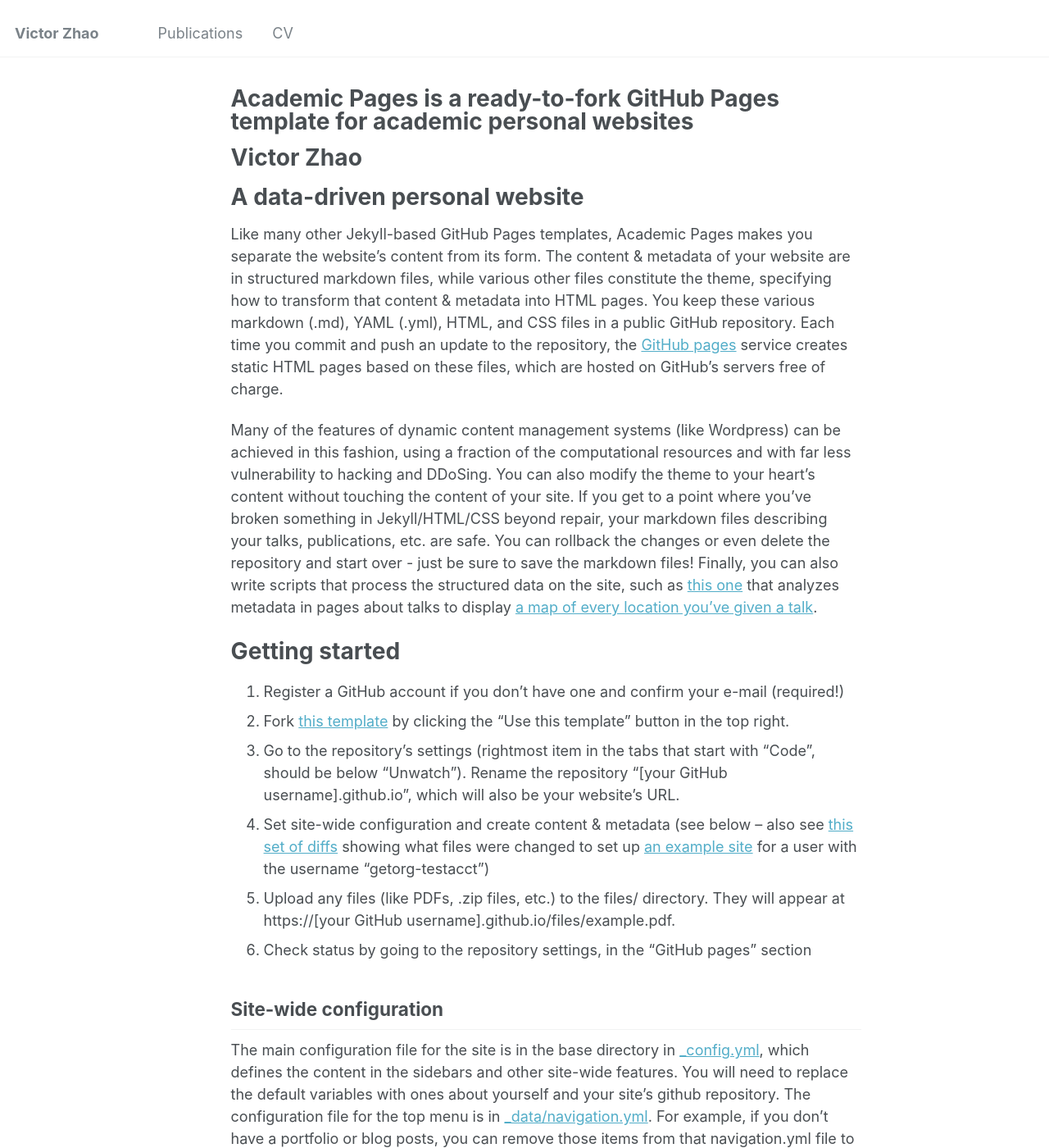
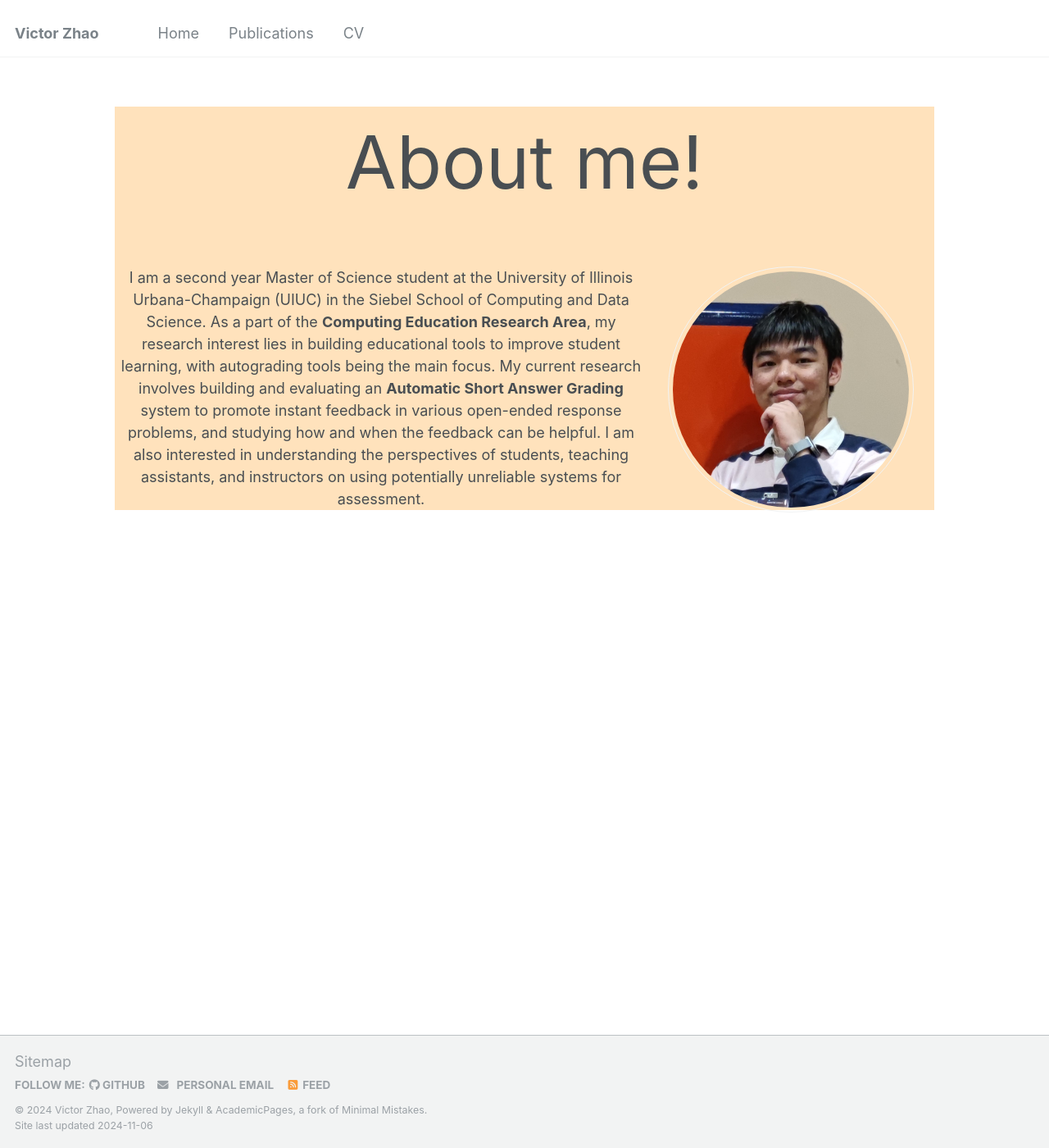
Before and after one commit to Victorsss-Orz/Victorsss-Orz.github.io, a Jekyll site: the page built from _pages/about.html, in a window 1280 px wide and 1400 px high. Shown: the whole window at 82% size. Built offline with Jekyll 4.4.1, drawn with Linux system fonts in a browser that asks for light colours; some of the changed text lies outside the part shown.

Commit message:
main page

```diff
--- a/_config.yml
+++ b/_config.yml
@@ -10,7 +10,7 @@
 locale                   : "en-US"
 title                    : "Victor Zhao"
 title_separator          : "-"
-name                     : &name "Your Name"
+name                     : &name "Victor Zhao"
 description              : &description "personal description"
 url                      : https://academicpages.github.io # the base hostname & protocol for your site e.g. "https://mmistakes.github.io"
 baseurl                  : "" # the subpath of your site, e.g. "/blog"
@@ -21,13 +21,14 @@ repository               : "academicpages/academicpages.github.io"
 #               Additional customization can be done by editing /_includes/author-profile.html
 author:
   # Biographic information
-  avatar           : "profile.png"
+  avatar           : "profile.jpg"
   name             : "Chenyan (Victor) Zhao"
   chinese_name     : "赵宸言"
   pronouns         : "he/him/his"
-  bio              : "MSCS student at UIUC"
+  bio              : "MSCS student @ UIUC, Software developer @ PrairieLearn"
   location         : "Champaign, Illinois"
-  employer         : "University of Illinois"
+  employer         : "CDS @ UIUC"
+  employer_website : "https://siebelschool.illinois.edu/"
   uri              : # URL
   p_email          : "victorsss.orz@outlook.com"
   i_email          : "chenyan4@illinois.edu"
--- a/_data/navigation.yml
+++ b/_data/navigation.yml
@@ -5,6 +5,10 @@
 # prevent it from being included in the site.
 
 main:
+
+  - title: "Home"
+    url: /
+
   - title: "Publications"
     url: /publications/
 
--- a/_data/ui-text.yml
+++ b/_data/ui-text.yml
@@ -21,7 +21,7 @@ en: &DEFAULT_EN
   comments_title             : "Comments"
   more_label                 : "Learn More"
   related_label              : "You May Also Enjoy"
-  follow_label               : "Follow:"
+  follow_label               : "Follow Me:"
   feed_label                 : "Feed"
   powered_by                 : "Powered by"
   website_label              : "Website"
--- a/_includes/author-profile.html
+++ b/_includes/author-profile.html
@@ -28,8 +28,8 @@
       {% if author.location %}
         <li class="author__desktop"><i class="fa-solid fa-location-dot icon-pad-right" aria-hidden="true"></i>{{ author.location }}</li>
       {% endif %}
-      {% if author.employer %}
-        <li class="author__desktop"><i class="fas fa-fw fa-building-columns icon-pad-right" aria-hidden="true"></i>{{ author.employer }}</li>
+      {% if author.employer && author.employer_website %}
+        <li class="author__desktop"><a href="{{ author.employer_website }}"><i class="fas fa-fw fa-building-columns icon-pad-right" aria-hidden="true"></i>{{ author.employer }}</a></li>
       {% endif %}
       {% if author.uri %}
         <li><a href="{{ author.uri }}"><i class="fas fa-fw fa-link icon-pad-right" aria-hidden="true"></i>{{ site.data.ui-text[site.locale].website_label | default: "Website" }}</a></li>
--- a/_includes/footer.html
+++ b/_includes/footer.html
@@ -8,6 +8,9 @@
     {% endif %}
     {% if site.author.github %}
       <li><a href="http://github.com/{{ site.author.github }}"><i class="fab fa-github" aria-hidden="true"></i> GitHub</a></li>
+    {% endif %}
+    {% if site.author.p_email %}
+      <li><a href="mailto:{{ site.author.p_email }}"><i class="fas fa-fw fa-envelope icon-pad-right" aria-hidden="true"></i>{{ site.data.ui-text[site.locale].p_email_label | default: "Personal Email" }}</a></li>
     {% endif %}
     {% if site.author.bitbucket %}
       <li><a href="http://bitbucket.org/{{ site.author.bitbucket }}"><i class="fab fa-bitbucket" aria-hidden="true"></i> Bitbucket</a></li>
--- /dev/null
+++ b/_pages/about.html
@@ -0,0 +1,58 @@
+---
+permalink: /
+layout: default
+author_profile: false
+redirect_from:
+- /about/
+- /about.html
+---
+
+{% include base_path %}
+
+{% if page.author and site.data.authors[page.author] %}
+{% assign author = site.data.authors[page.author] %}{% else %}{% assign author = site.author %}
+{% endif %}
+{% assign avatar = author.avatar | prepend: "/images/" | prepend: base_path %}
+
+
+<style>
+    .title {
+        font-size: 5rem;
+        margin: 60px;
+    }
+
+    .body {
+        width: 1000px;
+        align-items: center;
+        justify-content: center;
+        background-color: rgb(255, 226, 188);
+    }
+</style>
+
+<center>
+    <div class="body">
+        <div class="title">
+            About me!
+        </div>
+
+        <div>
+            <div class="author__avatar" style="width:350px;height:350px;float:right;">
+                <img src="{{ avatar }}" alt="{{ author.name }}" style="object-fit:contain;max-width: 300px;">
+            </div>
+            <div>
+                I am a second year Master of Science student
+                at the University of Illinois Urbana-Champaign (UIUC)
+                in the Siebel School of Computing and Data Science.
+                As a part of the <b>Computing Education Research Area</b>,
+                my research interest lies in building educational tools to improve student learning,
+                with autograding tools being the main focus.
+                My current research involves building and evaluating an
+                <b>Automatic Short Answer Grading</b> system to
+                promote instant feedback in various open-ended response problems,
+                and studying how and when the feedback can be helpful.
+                I am also interested in understanding the perspectives of students,
+                teaching assistants, and instructors on using potentially unreliable systems for assessment.
+            </div>
+        </div>
+    </div>
+</center>
--- a/_pages/about.md
+++ /dev/null
@@ -1,49 +0,0 @@
----
-permalink: /
-title: "Academic Pages is a ready-to-fork GitHub Pages template for academic personal websites"
-author_profile: false
-redirect_from:
-  - /about/
-  - /about.html
----
-
-# Victor Zhao
-
-A data-driven personal website
-======
-Like many other Jekyll-based GitHub Pages templates, Academic Pages makes you separate the website's content from its form. The content & metadata of your website are in structured markdown files, while various other files constitute the theme, specifying how to transform that content & metadata into HTML pages. You keep these various markdown (.md), YAML (.yml), HTML, and CSS files in a public GitHub repository. Each time you commit and push an update to the repository, the [GitHub pages](https://pages.github.com/) service creates static HTML pages based on these files, which are hosted on GitHub's servers free of charge.
-
-Many of the features of dynamic content management systems (like Wordpress) can be achieved in this fashion, using a fraction of the computational resources and with far less vulnerability to hacking and DDoSing. You can also modify the theme to your heart's content without touching the content of your site. If you get to a point where you've broken something in Jekyll/HTML/CSS beyond repair, your markdown files describing your talks, publications, etc. are safe. You can rollback the changes or even delete the repository and start over - just be sure to save the markdown files! Finally, you can also write scripts that process the structured data on the site, such as [this one](https://github.com/academicpages/academicpages.github.io/blob/master/talkmap.ipynb) that analyzes metadata in pages about talks to display [a map of every location you've given a talk](https://academicpages.github.io/talkmap.html).
-
-Getting started
-======
-1. Register a GitHub account if you don't have one and confirm your e-mail (required!)
-1. Fork [this template](https://github.com/academicpages/academicpages.github.io) by clicking the "Use this template" button in the top right.
-1. Go to the repository's settings (rightmost item in the tabs that start with "Code", should be below "Unwatch"). Rename the repository "[your GitHub username].github.io", which will also be your website's URL.
-1. Set site-wide configuration and create content & metadata (see below -- also see [this set of diffs](http://archive.is/3TPas) showing what files were changed to set up [an example site](https://getorg-testacct.github.io) for a user with the username "getorg-testacct")
-1. Upload any files (like PDFs, .zip files, etc.) to the files/ directory. They will appear at https://[your GitHub username].github.io/files/example.pdf.
-1. Check status by going to the repository settings, in the "GitHub pages" section
-
-Site-wide configuration
-------
-The main configuration file for the site is in the base directory in [_config.yml](https://github.com/academicpages/academicpages.github.io/blob/master/_config.yml), which defines the content in the sidebars and other site-wide features. You will need to replace the default variables with ones about yourself and your site's github repository. The configuration file for the top menu is in [_data/navigation.yml](https://github.com/academicpages/academicpages.github.io/blob/master/_data/navigation.yml). For example, if you don't have a portfolio or blog posts, you can remove those items from that navigation.yml file to remove them from the header.
-
-Create content & metadata
-------
-For site content, there is one markdown file for each type of content, which are stored in directories like _publications, _talks, _posts, _teaching, or _pages. For example, each talk is a markdown file in the [_talks directory](https://github.com/academicpages/academicpages.github.io/tree/master/_talks). At the top of each markdown file is structured data in YAML about the talk, which the theme will parse to do lots of cool stuff. The same structured data about a talk is used to generate the list of talks on the [Talks page](https://academicpages.github.io/talks), each [individual page](https://academicpages.github.io/talks/2012-03-01-talk-1) for specific talks, the talks section for the [CV page](https://academicpages.github.io/cv), and the [map of places you've given a talk](https://academicpages.github.io/talkmap.html) (if you run this [python file](https://github.com/academicpages/academicpages.github.io/blob/master/talkmap.py) or [Jupyter notebook](https://github.com/academicpages/academicpages.github.io/blob/master/talkmap.ipynb), which creates the HTML for the map based on the contents of the _talks directory).
-
-**Markdown generator**
-
-The repository includes [a set of Jupyter notebooks](https://github.com/academicpages/academicpages.github.io/tree/master/markdown_generator
-) that converts a CSV containing structured data about talks or presentations into individual markdown files that will be properly formatted for the Academic Pages template. The sample CSVs in that directory are the ones I used to create my own personal website at stuartgeiger.com. My usual workflow is that I keep a spreadsheet of my publications and talks, then run the code in these notebooks to generate the markdown files, then commit and push them to the GitHub repository.
-
-How to edit your site's GitHub repository
-------
-Many people use a git client to create files on their local computer and then push them to GitHub's servers. If you are not familiar with git, you can directly edit these configuration and markdown files directly in the github.com interface. Navigate to a file (like [this one](https://github.com/academicpages/academicpages.github.io/blob/master/_talks/2012-03-01-talk-1.md) and click the pencil icon in the top right of the content preview (to the right of the "Raw | Blame | History" buttons). You can delete a file by clicking the trashcan icon to the right of the pencil icon. You can also create new files or upload files by navigating to a directory and clicking the "Create new file" or "Upload files" buttons.
-
-Example: editing a markdown file for a talk
-![Editing a markdown file for a talk](/images/editing-talk.png)
-
-For more info
-------
-More info about configuring Academic Pages can be found in [the guide](https://academicpages.github.io/markdown/), the [growing wiki](https://github.com/academicpages/academicpages.github.io/wiki), and you can always [ask a question on GitHub](https://github.com/academicpages/academicpages.github.io/discussions). The [guides for the Minimal Mistakes theme](https://mmistakes.github.io/minimal-mistakes/docs/configuration/) (which this theme was forked from) might also be helpful.
```
Also changed, not shown: images/profile.jpg (added).
